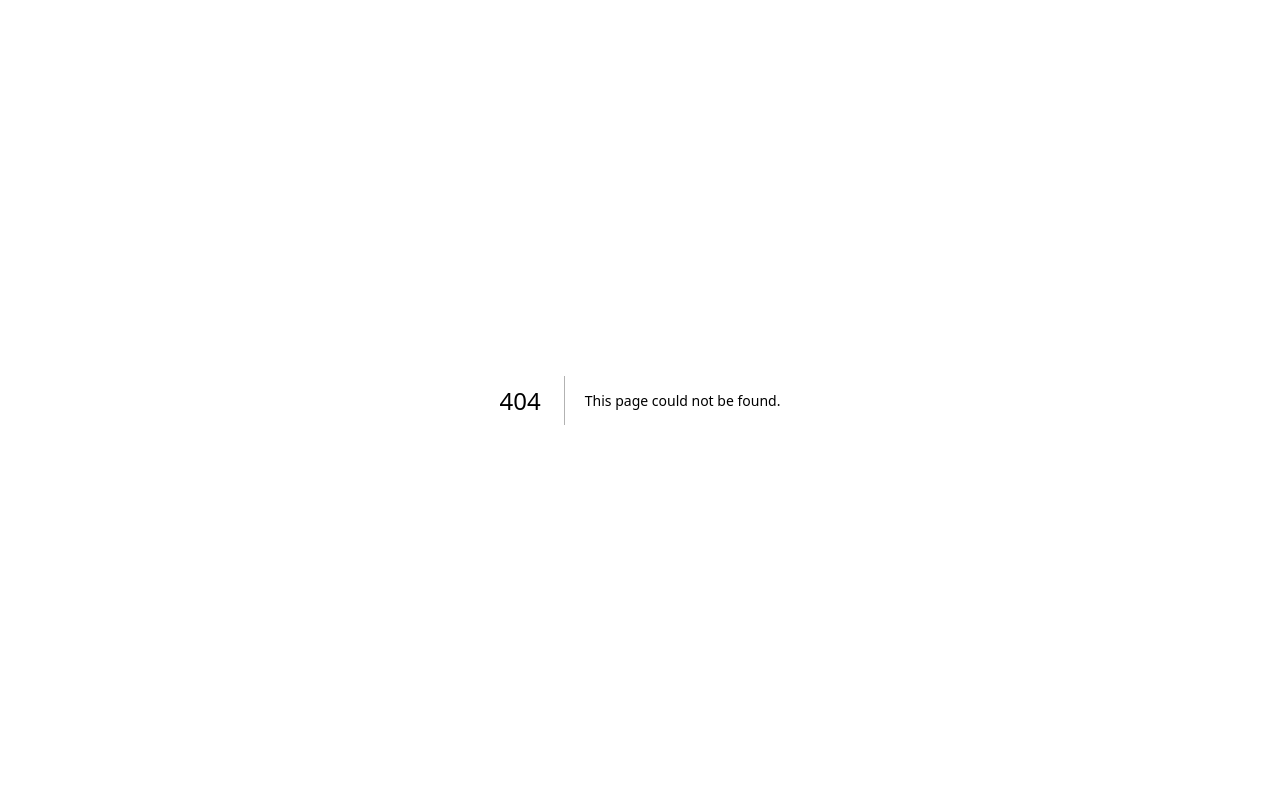
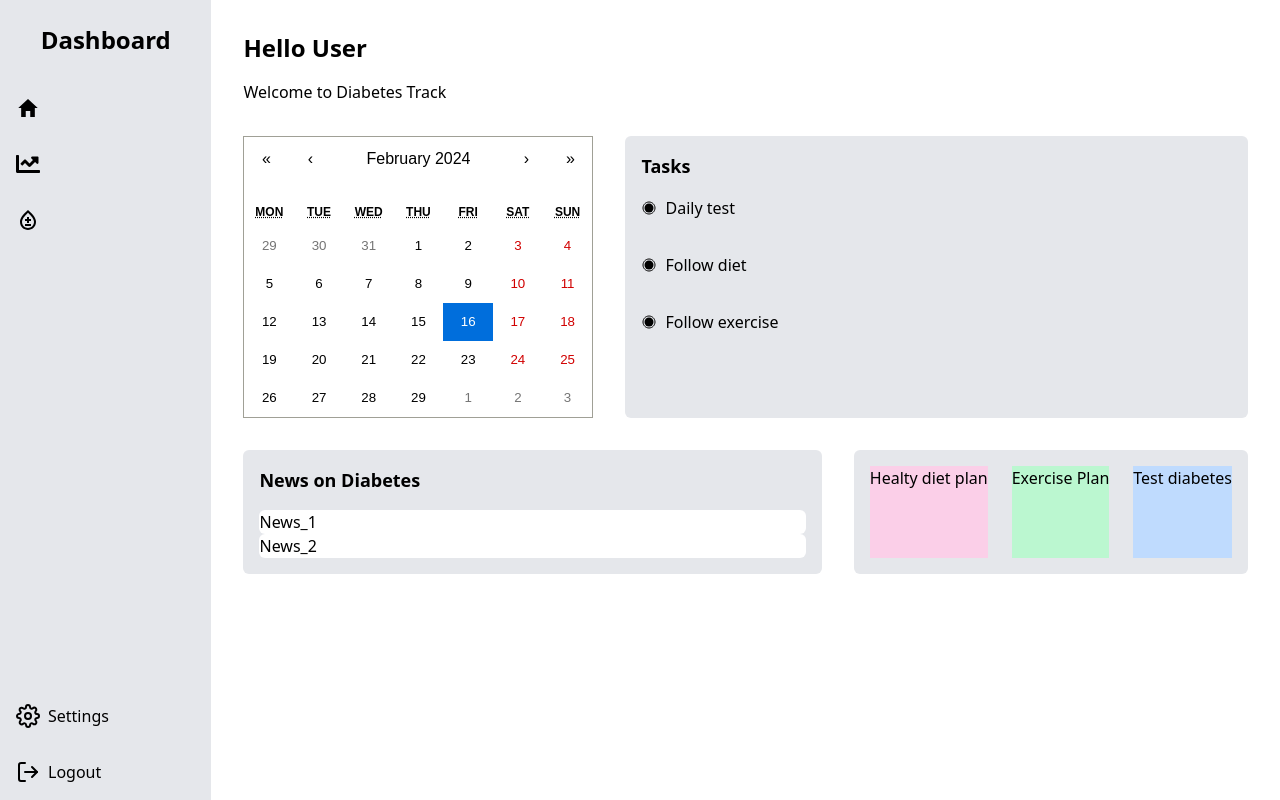
Before and after one commit to karan-panda/Diabetes-Decoded-gdsc, a Next.js app: page /dashboard in a window 1280 px wide. Before the commit this address had no page. Built offline with nearby package versions, Linux system fonts and the light colour scheme.

Commit message:
Created dashboard and sidenav

```diff
--- /dev/null
+++ b/components/Calendar.js
@@ -0,0 +1,23 @@
+// components/Calendar.js
+import React, { useState } from 'react';
+import Calendar from 'react-calendar';
+import 'react-calendar/dist/Calendar.css';
+
+const MyCalendar = () => {
+  const [date, setDate] = useState(new Date());
+
+  const onChange = (newDate) => {
+    setDate(newDate);
+  };
+
+  return (
+    <div>
+      <Calendar
+        onChange={onChange}
+        value={date}
+      />
+    </div>
+  );
+};
+
+export default MyCalendar;
--- /dev/null
+++ b/components/sidenav.js
@@ -0,0 +1,77 @@
+import Link from 'next/link';
+import { useRouter } from 'next/router';
+import { IoMdHome } from "react-icons/io";
+import { FaChartLine } from "react-icons/fa";
+import { MdOutlineBloodtype } from "react-icons/md";
+import { FiLogOut, FiSettings } from "react-icons/fi";
+
+
+const SideNav = () => {
+  const router = useRouter();
+
+  const navItems = [
+    {
+      href: '/dashboard',
+      title: 'Dashboard',
+      icon: <IoMdHome className="text-2xl" />, // Increase icon size
+    },
+    {
+      href: 'analysis',
+      title: 'Analysis',
+      icon: <FaChartLine className="text-2xl" />, // Increase icon size
+    },
+    {
+      href: 'testing',
+      title: 'Testing',
+      icon: <MdOutlineBloodtype className="text-2xl" />, // Increase icon size
+    },
+  ];
+
+  const handleNavigation = (href) => {
+    router.push(href);
+  };
+
+  const handleLogout = () => {
+    // Handle logout logic here
+    console.log('Logging out...');
+  };
+
+  const handleSettings = () => {
+    // Handle settings logic here
+    console.log('Going to settings...');
+  };
+
+  return (
+    <nav className="bg-gray-200 text-black w-64 h-screen relative items-center">
+      <div className="flex justify-center items-center h-20">
+        <h1 className="text-2xl font-bold">Dashboard</h1>
+      </div>
+      <ul>
+        {navItems.map(({ href, title, icon }) => (
+          <li key={title} className={`p-4 hover:bg-rose-900 hover:text-white ${router.pathname === href ? 'font-bold' : ''}`} onClick={() => handleNavigation(href)}>
+            <div className="flex items-center space-x-2">
+              {icon}
+            </div>
+          </li>
+        ))}
+      </ul>
+      {/* Logout and Settings */}
+      <ul className="absolute bottom-0 left-0 right-0">
+        <li className="p-4 hover:bg-rose-900 hover:text-white" onClick={handleSettings}>
+          <div className="flex items-center space-x-2">
+            <FiSettings className="text-2xl" /> {/* Increase icon size */}
+            <span>Settings</span>
+          </div>
+        </li>
+        <li className="p-4 hover:bg-rose-900 hover:text-white" onClick={handleLogout}>
+          <div className="flex items-center space-x-2">
+            <FiLogOut className="text-2xl" /> {/* Increase icon size */}
+            <span>Logout</span>
+          </div>
+        </li>
+      </ul>
+    </nav>
+  );
+};
+
+export default SideNav;
--- /dev/null
+++ b/pages/analysis/index.js
@@ -0,0 +1,16 @@
+import Sidenav from '../../components/sidenav';
+
+export default function Layout() {
+  return (
+    <div className="flex bg-white">
+      <Sidenav />
+      <div className=''>
+        {/* Dashboard content */}
+        <h1 className='text-2xl font-bold mb-4'>Analysis</h1>
+        <div className="flex justify-center items-center">
+          <p className="text-center">Welcome to the Analysis Page!</p>
+        </div>
+      </div>
+    </div>
+  );
+}
--- /dev/null
+++ b/pages/dashboard/index.js
@@ -0,0 +1,61 @@
+import Sidenav from '../../components/sidenav';
+import Calendar from '../../components/Calendar';
+import { IoRadioButtonOn } from "react-icons/io5";
+
+export default function Layout() {
+  return (
+    <div className="flex h-screen bg-white">
+      <Sidenav />
+      <div className="flex flex-col p-8 w-full">
+        <h1 className="text-2xl font-bold mb-4">Hello User</h1>
+        <p className="">Welcome to Diabetes Track</p>
+
+        <div className="flex space-x-8 mt-8">
+          <div className="calendar-wrapper">
+            <Calendar />
+          </div>
+
+          <div className="bg-gray-200 rounded-md p-4 flex-grow">
+            <h2 className="text-lg font-semibold mb-4">Tasks</h2>
+            <div className="space-y-4">
+              <div className="flex items-center">
+                <IoRadioButtonOn className="mr-2" />
+                <span>Daily test</span>
+              </div>
+
+              <hr className="my-2" />
+              <div className="flex items-center">
+                <IoRadioButtonOn className="mr-2" />
+                <span>Follow diet</span>
+              </div>
+              <hr className="my-2" />
+              <div className="flex items-center">
+                <IoRadioButtonOn className="mr-2" />
+                <span>Follow exercise</span>
+              </div>
+              <hr className="my-2" />
+            </div>
+          </div>
+        </div>
+
+        <div className="flex mt-8">
+          <div className="bg-gray-200 rounded-md p-4 flex-grow">
+            <h2 className="text-lg font-semibold mb-4">News on Diabetes</h2>
+            <div className='bg-white rounded-md'>
+              News_1
+            </div>
+            <div className='bg-white rounded-md'>
+              News_2
+            </div>
+          </div>
+
+          <div className="bg-gray-200 rounded-md p-4 ml-8 flex space-x-6">
+            <div className='bg-pink-200'>Healty diet plan</div>
+            <div className='bg-green-200'>Exercise Plan</div>
+            <div className='bg-blue-200'>Test diabetes</div>
+          </div>
+        </div>
+      </div>
+    </div>
+  );
+}
--- /dev/null
+++ b/pages/settings/index.js
@@ -0,0 +1,16 @@
+import Sidenav from '../../components/sidenav';
+
+export default function Layout() {
+  return (
+    <div className="flex bg-white">
+      <Sidenav />
+      <div className=''>
+        {/* Dashboard content */}
+        <h1 className='text-2xl font-bold mb-4'>Settings</h1>
+        <div className="flex justify-center items-center">
+          <p className="text-center">Welcome to the Settings!</p>
+        </div>
+      </div>
+    </div>
+  );
+}
--- /dev/null
+++ b/pages/testing/index.js
@@ -0,0 +1,16 @@
+import Sidenav from '../../components/sidenav';
+
+export default function Layout() {
+  return (
+    <div className="flex bg-white">
+      <Sidenav />
+      <div className=''>
+        {/* Dashboard content */}
+        <h1 className='text-2xl font-bold mb-4'>Testing</h1>
+        <div className="flex justify-center items-center">
+          <p className="text-center">Welcome to the Testing Page!</p>
+        </div>
+      </div>
+    </div>
+  );
+}
```
Also changed, not shown: package.json (+12 -4 lines), 1 other file (tests, documents, lock files or other folders).
